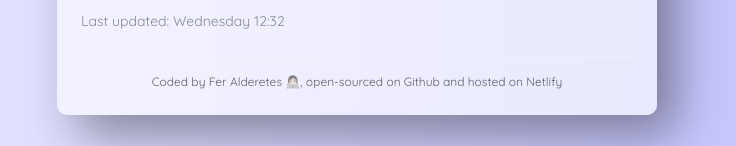
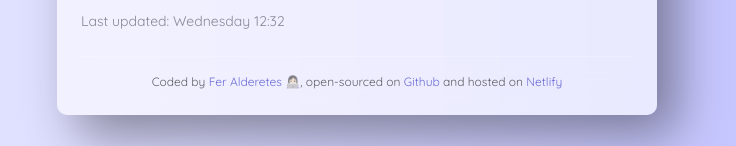
Before and after one commit to feralderetes/weather-by-fer, a React (Create React App) app: page / in a window 1280 px wide. Shown: the part 386-532 px from the top of the page, without its empty margins (283-1019 px from the left). Built offline with nearby package versions, Linux system fonts and the light colour scheme.

Commit message:
Added links to footer

```diff
--- a/src/App.css
+++ b/src/App.css
@@ -38,3 +38,13 @@ footer {
   font-size: 12px;
   text-align: center;
 }
+
+a {
+  color: rgba(92, 92, 211, 0.9);
+  text-decoration: none;
+}
+
+a:hover {
+  color: rgba(92, 92, 211, 1);
+  text-decoration: underline;
+}
--- a/src/App.js
+++ b/src/App.js
@@ -30,8 +30,34 @@ export default function App() {
           <Weather />
         </main>
         <footer className="mt-4 pt-3">
-          Coded by Fer Alderetes 👩🏻‍💻, open-sourced on Github and hosted on
-          Netlify
+          Coded by{" "}
+          <a
+            href="https://github.com/feralderetes/"
+            target="_blank"
+            rel="noreferrer"
+            title="Github profile"
+          >
+            Fer Alderetes
+          </a>{" "}
+          👩🏻‍💻, open-sourced on{" "}
+          <a
+            href="https://github.com/feralderetes/weather-by-fer/"
+            target="_blank"
+            rel="noreferrer"
+            title="Github repository"
+          >
+            Github
+          </a>{" "}
+          and hosted on
+          <a
+            href="https://weather-by-fer.netlify.app/"
+            target="_blank"
+            rel="noreferrer"
+            title="Netlify hosted website"
+          >
+            {" "}
+            Netlify
+          </a>
         </footer>
       </div>
     </div>
```
